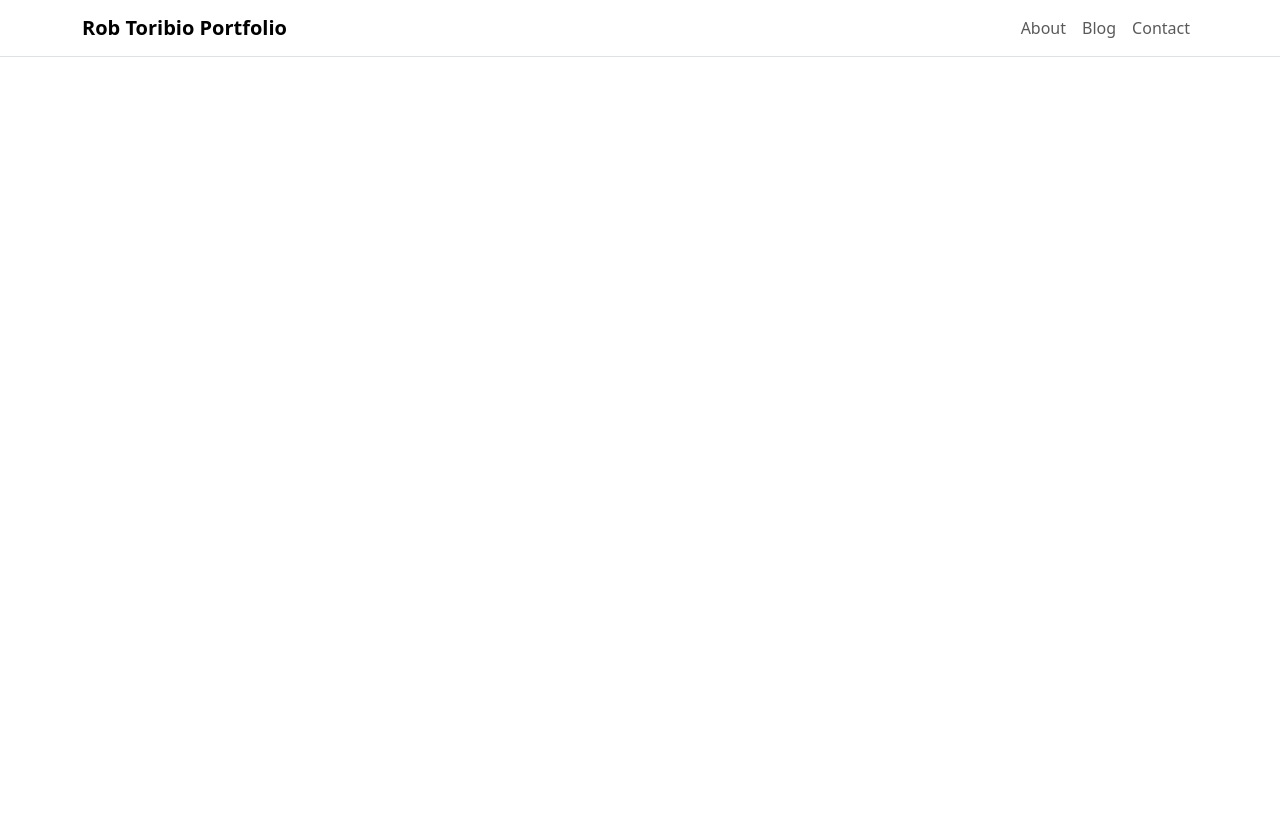
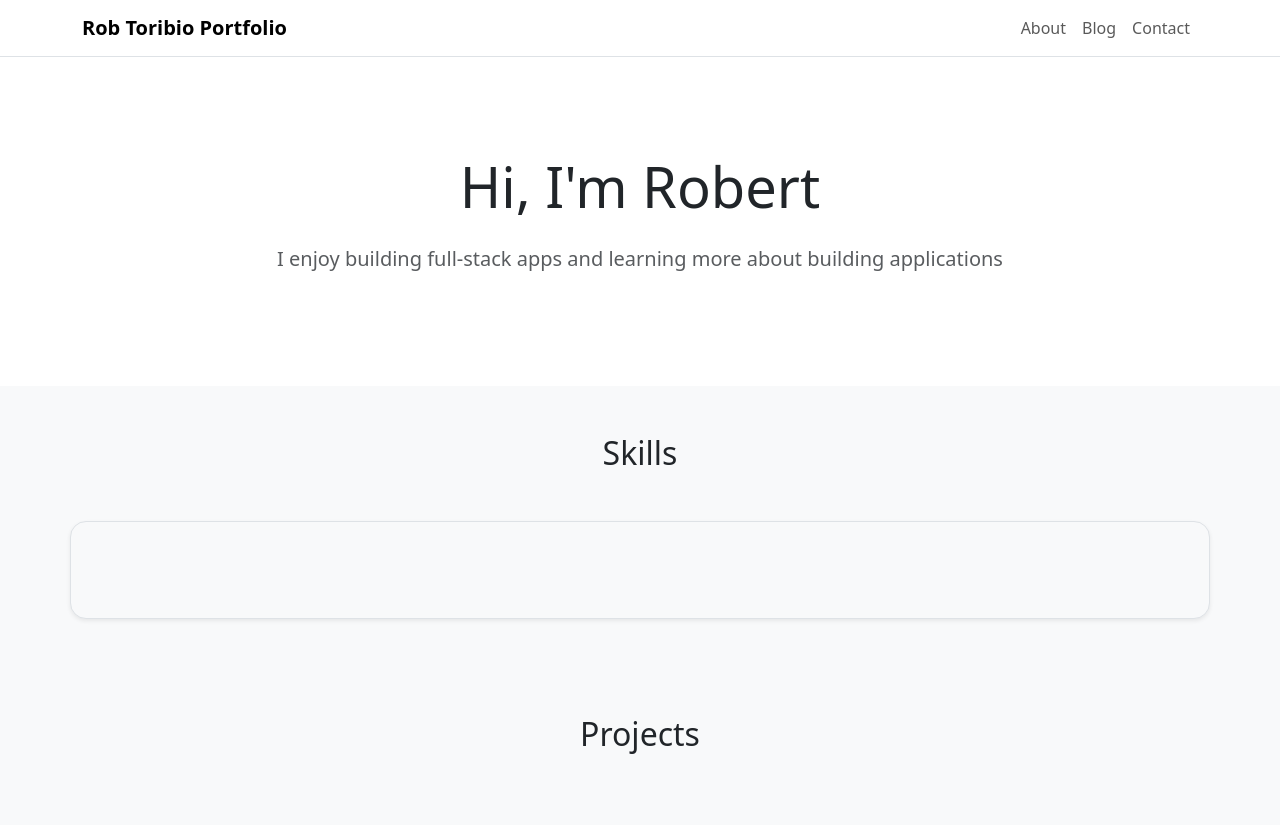
Before and after one commit to robo27918/portfolio-project, a website: page frontend/index.html in a window 1280 px wide. Before the commit the page ends 800 px from the top, so only its background shows below. Drawn offline with nearby package versions, Linux system fonts and the light colour scheme; no server answers.

Commit message:
adds project and skills section

```diff
--- a/frontend/index.html
+++ b/frontend/index.html
@@ -29,6 +29,47 @@
             </div>
         </div>
     </nav>
+
+    <!--  -->
+    <section class="py-5 my-5">
+        <div class="container">
+            <div class="row justify-content-center text-center">
+                <div class="col-lg-8">
+                    <h1 class="display-4 fw-light mb-4">
+                        Hi, I'm Robert
+                    </h1>
+                    <p id="blurb" class="lead text-muted">I enjoy building full-stack apps and learning more about building applications</p>
+                </div>
+            </div>
+        </div>
+    </section>
+
+    <!-- skill section -->
+    <section id="skills" class="py-5 bg-light">
+        <div class="container">
+            <h2 class="text-center mb-5 fw-light">
+                Skills
+            </h2>
+            <div class="row g-4">
+                <div class="p-4 p-md-5 bg-light border rounded-4 shadow-sm">
+
+                </div>
+            </div>
+        </div>
+    </section>
+
+    <!-- project section -->
+     <section id="projects" class="py-5 bg-light">
+        <div class="container">
+            <h2 class="text-center mb-5 fw-light">
+                Projects
+            </h2>
+            <div id="project-holder" class="row g-4">
+
+            </div>
+        </div>
+     </section>
+
     <script src="https://cdn.jsdelivr.net/npm/axios@1.6.7/dist/axios.min.js"></script>
     <script src="index.js"></script>
 
```
